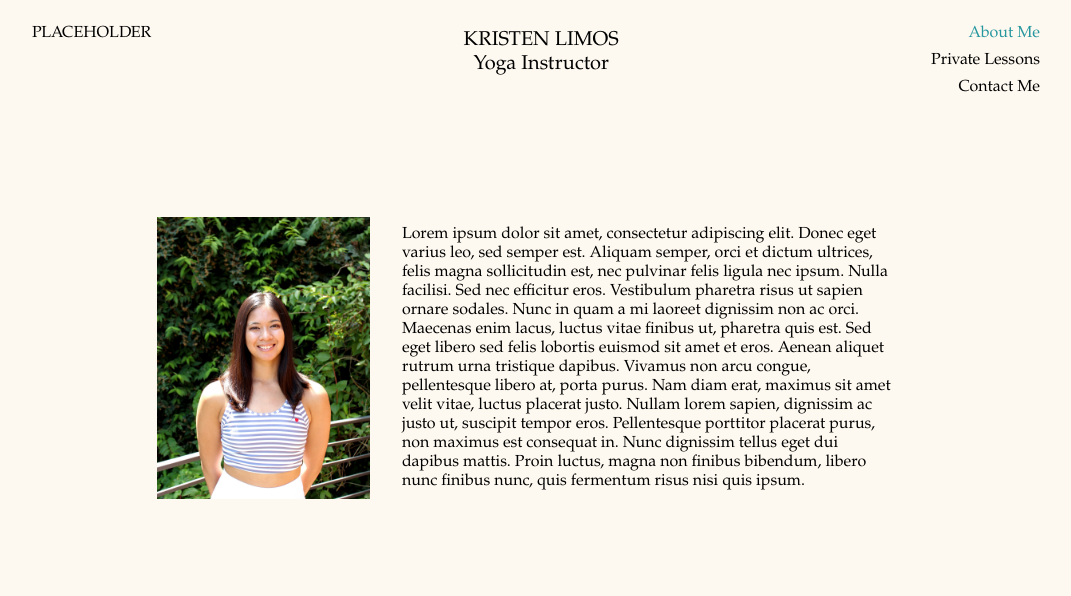
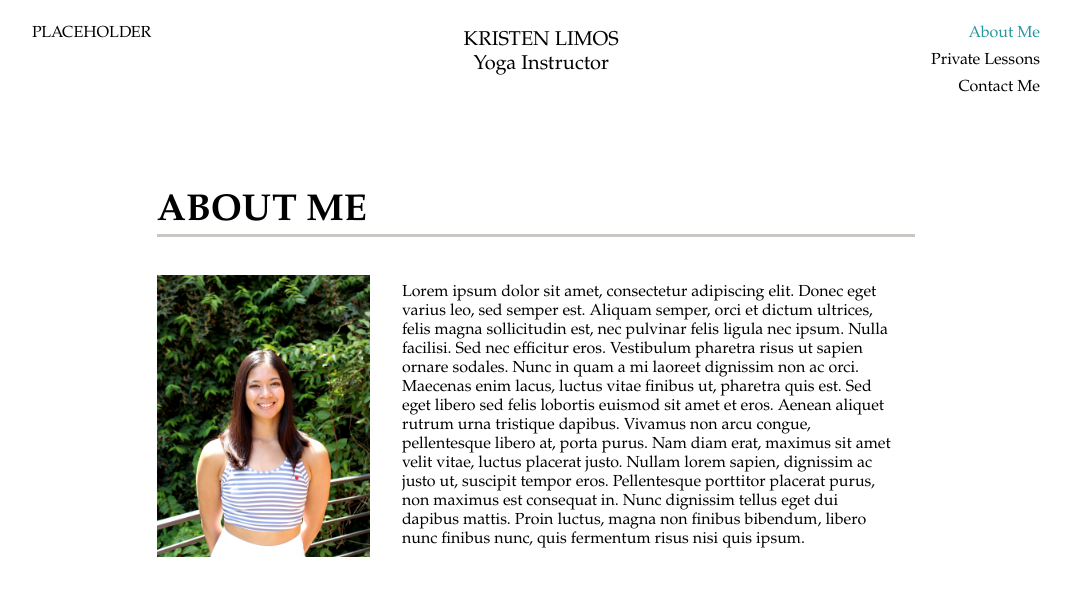
Before and after one commit to mlimos/Kristen-Yoga-Website, a plain HTML site: page about.html in a window 1280 px wide. Shown: the whole page, without its empty margins (104-1175 px from the left). Drawn offline with Linux system fonts and the light colour scheme.

Commit message:
updates to color and about me

```diff
--- a/about.css
+++ b/about.css
@@ -1,5 +1,5 @@
 .bio-row {
-    padding-top: 3em;
+    /*padding-top: 1em;*/
     /*border: 5px red solid;*/
     height: 35em;
 }
--- a/about.html
+++ b/about.html
@@ -21,6 +21,9 @@
                 </p>
             </div>
         </div>
+        <div class="headline">
+            <h3>ABOUT ME</h3>
+        </div>
         <div class="content bio-row">
             <div class="picture">
                 <img src="imgs/bio-pic.JPG" alt="Biography Picture">
--- a/main.css
+++ b/main.css
@@ -1,6 +1,6 @@
 body {
     font-family: Palatino, "Palatino Linotype", "Palatino LT STD", "Book Antiqua", Georgia, serif;
-    background-color: #FEF9F0;
+    background-color: white;
 }
 
 a {
@@ -17,7 +17,7 @@ a:active {
 }
 
 .header-container {
-    padding: 0 8em 3em 8em;
+    padding: 0 8em 2em 8em;
     display: flex;
     justify-content: space-between;
 }
@@ -43,6 +43,18 @@ a:active {
     height: 35em;
 }
 
+.headline {
+    padding: 0 1em 0 1em;
+    margin: auto;
+    width: 60%;
+    font-size: 2em;
+}
+
+.headline h3 {
+    /*width: 24%;*/
+    border-bottom: 3px solid #C9C6C4;
+}
+
 .content {
     display: flex;
     justify-content: space-between;
```
